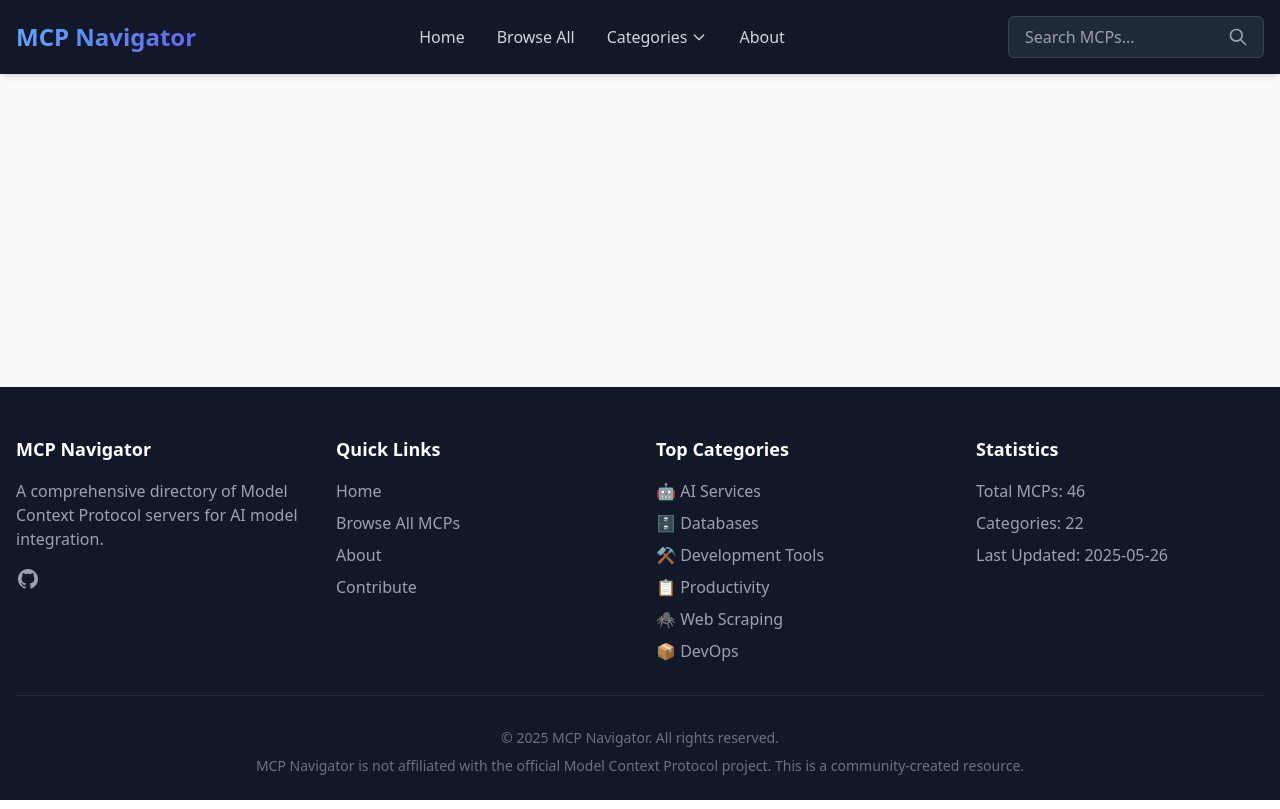
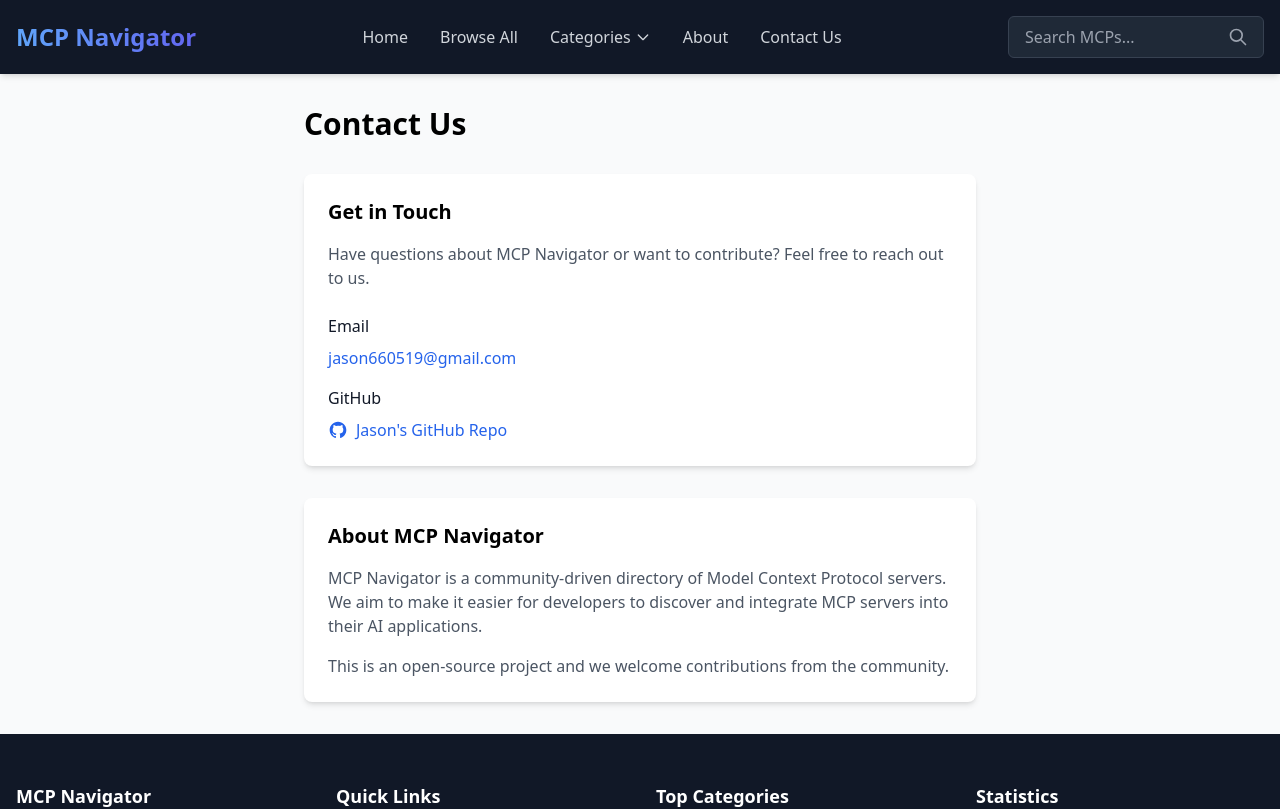
Before and after one commit to jason660519/MCP-Navigator, a React (Vite) app in the folder mcp-navigator/: page /contact in a window 1280 px wide. Shown: the top 809 px of the page. Built offline with nearby package versions, Linux system fonts and the light colour scheme.

Commit message:
更新網站佈局和添加社交媒體預覽圖

```diff
--- a/mcp-navigator/src/App.tsx
+++ b/mcp-navigator/src/App.tsx
@@ -8,6 +8,7 @@
 import CategoryPage from './components/pages/CategoryPage';
 import MCPDetailPage from './components/pages/MCPDetailPage';
 import AboutPage from './components/pages/AboutPage';
+import ContactPage from './components/pages/ContactPage';
 import './App.css';
 
 function App() {
@@ -26,6 +27,7 @@
             <Route path="/category/:categorySlug" element={<CategoryPage />} />
             <Route path="/mcp/:mcpSlug" element={<MCPDetailPage />} />
             <Route path="/about" element={<AboutPage />} />
+            <Route path="/contact" element={<ContactPage />} />
           </Routes>
           </main>
 
--- a/mcp-navigator/src/components/layout/Footer.tsx
+++ b/mcp-navigator/src/components/layout/Footer.tsx
@@ -24,7 +24,7 @@
                 href="https://github.com/modelcontextprotocol/servers"
                 target="_blank"
                 rel="noopener noreferrer"
-                className="text-gray-400 hover:text-white transition"
+                className="text-gray-400 hover:text-white transition flex items-center gap-2"
               >
                 <svg className="w-6 h-6" fill="currentColor" viewBox="0 0 24 24" xmlns="http://www.w3.org/2000/svg">
                   <path
@@ -33,6 +33,7 @@
                     d="M12 2C6.477 2 2 6.477 2 12c0 4.42 2.865 8.166 6.839 9.489.5.092.682-.217.682-.482 0-.237-.008-.866-.013-1.7-2.782.603-3.369-1.342-3.369-1.342-.454-1.155-1.11-1.462-1.11-1.462-.908-.62.069-.608.069-.608 1.003.07 1.531 1.03 1.531 1.03.892 1.529 2.341 1.087 2.91.831.092-.646.35-1.086.636-1.336-2.22-.253-4.555-1.11-4.555-4.943 0-1.091.39-1.984 1.029-2.683-.103-.253-.446-1.27.098-2.647 0 0 .84-.268 2.75 1.026A9.578 9.578 0 0112 6.836c.85.004 1.705.114 2.504.336 1.909-1.294 2.747-1.026 2.747-1.026.546 1.377.202 2.394.1 2.647.64.699 1.028 1.592 1.028 2.683 0 3.842-2.339 4.687-4.566 4.935.359.309.678.919.678 1.852 0 1.336-.012 2.415-.012 2.743 0 .267.18.578.688.48C19.138 20.164 22 16.42 22 12c0-5.523-4.477-10-10-10z"
                   />
                 </svg>
+                <span>MCP server github</span>
               </a>
             </div>
           </div>
@@ -100,7 +101,7 @@
               </li>
               <li className="text-gray-400">
                 <span className="font-medium">Last Updated:</span>{' '}
-                {mcpData?.metadata.collection_date || 'Unknown'}
+                2025-08-24
               </li>
             </ul>
           </div>
--- a/mcp-navigator/src/components/layout/Header.tsx
+++ b/mcp-navigator/src/components/layout/Header.tsx
@@ -108,6 +108,9 @@
             </div>
             <Link to="/about" className="text-gray-300 hover:text-white transition">
               About
+            </Link>
+            <Link to="/contact" className="text-gray-300 hover:text-white transition">
+              Contact Us
             </Link>
           </nav>
 
@@ -255,6 +258,13 @@
               >
                 About
               </Link>
+              <Link
+                to="/contact"
+                className="text-gray-300 hover:text-white transition py-2"
+                onClick={() => setMobileMenuOpen(false)}
+              >
+                Contact
+              </Link>
             </nav>
           </div>
         )}
--- /dev/null
+++ b/mcp-navigator/src/components/pages/ContactPage.tsx
@@ -0,0 +1,54 @@
+import React from 'react';
+
+export default function ContactPage() {
+  return (
+    <div className="max-w-2xl mx-auto">
+      <h1 className="text-3xl font-bold mb-8">Contact Us</h1>
+
+      <div className="bg-white rounded-lg shadow-md p-6 mb-8">
+        <h2 className="text-xl font-semibold mb-4">Get in Touch</h2>
+        <p className="text-gray-600 mb-6">
+          Have questions about MCP Navigator or want to contribute? Feel free to reach out to us.
+        </p>
+
+        <div className="space-y-4">
+          <div>
+            <h3 className="font-medium text-gray-900 mb-2">Email</h3>
+            <a
+              href="mailto:jason660519@gmail.com"
+              className="text-blue-600 hover:text-blue-800 transition"
+            >
+              jason660519@gmail.com
+            </a>
+          </div>
+
+          <div>
+            <h3 className="font-medium text-gray-900 mb-2">GitHub</h3>
+            <a
+              href="https://github.com/jason660519"
+              target="_blank"
+              rel="noopener noreferrer"
+              className="text-blue-600 hover:text-blue-800 transition flex items-center"
+            >
+              <svg className="w-5 h-5 mr-2" fill="currentColor" viewBox="0 0 24 24">
+                <path fillRule="evenodd" d="M12 2C6.477 2 2 6.477 2 12c0 4.42 2.865 8.166 6.839 9.489.5.092.682-.217.682-.482 0-.237-.008-.866-.013-1.7-2.782.603-3.369-1.342-3.369-1.342-.454-1.155-1.11-1.462-1.11-1.462-.908-.62.069-.608.069-.608 1.003.07 1.531 1.03 1.531 1.03.892 1.529 2.341 1.087 2.91.831.092-.646.35-1.086.636-1.336-2.22-.253-4.555-1.11-4.555-4.943 0-1.091.39-1.984 1.029-2.683-.103-.253-.446-1.27.098-2.647 0 0 .84-.268 2.75 1.026A9.578 9.578 0 0112 6.836c.85.004 1.705.114 2.504.336 1.909-1.294 2.747-1.026 2.747-1.026.546 1.377.202 2.394.1 2.647.64.699 1.028 1.592 1.028 2.683 0 3.842-2.339 4.687-4.566 4.935.359.309.678.919.678 1.852 0 1.336-.012 2.415-.012 2.743 0 .267.18.578.688.48C19.138 20.164 22 16.42 22 12c0-5.523-4.477-10-10-10z" clipRule="evenodd" />
+              </svg>
+              Jason's GitHub Repo
+            </a>
+          </div>
+        </div>
+      </div>
+
+      <div className="bg-white rounded-lg shadow-md p-6">
+        <h2 className="text-xl font-semibold mb-4">About MCP Navigator</h2>
+        <p className="text-gray-600 mb-4">
+          MCP Navigator is a community-driven directory of Model Context Protocol servers.
+          We aim to make it easier for developers to discover and integrate MCP servers into their AI applications.
+        </p>
+        <p className="text-gray-600">
+          This is an open-source project and we welcome contributions from the community.
+        </p>
+      </div>
+    </div>
+  );
+}
```
